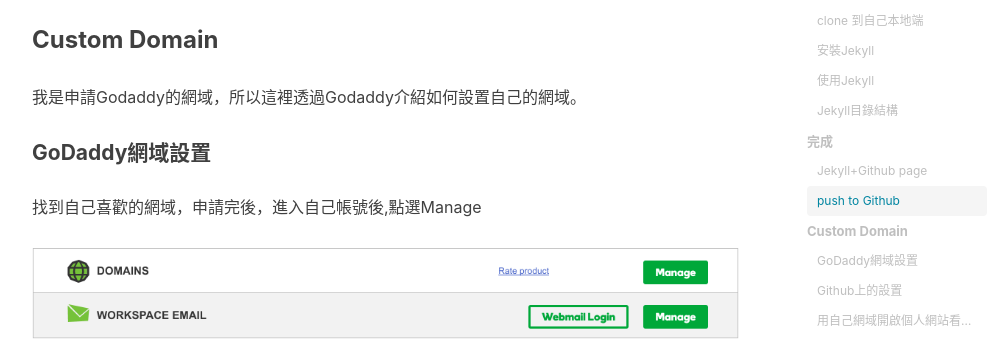
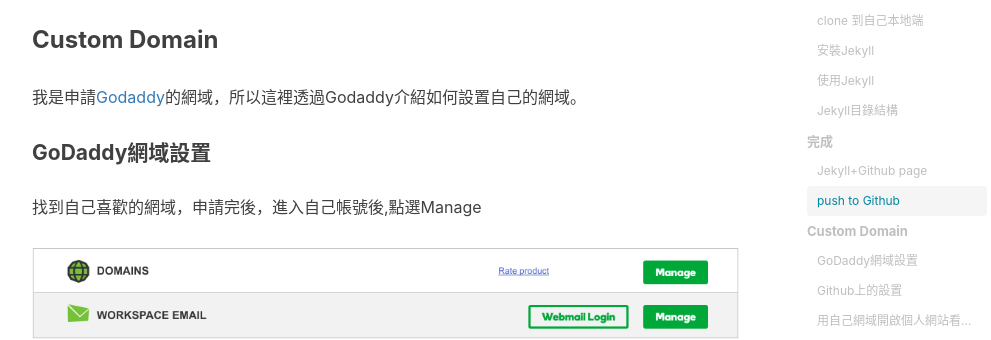
Before and after one commit to john28463719/john28463719.github.io, a Jekyll site: the page built from _posts/2017-01-11-jekyll+github-page.md, in a window 1280 px wide and 900 px high, scrolled down 3188 px. Shown: the part 173-513 px from the top of the window, without its empty margins (233-1224 px from the left). Built offline with Jekyll 4.4.1, drawn with Linux system fonts in a browser that asks for light colours; nearby versions of some CDN libraries; comment, search, counter and statistics services are not loaded; part of the change alters nothing that is shown.

```diff
--- a/_config.yml
+++ b/_config.yml
@@ -34,6 +34,9 @@ facebook_username:  john28463719
 
 anchorjs: true
 
+# Disqus settings
+disqus_username: johnwu
+
 # Markdown settings
 markdown: kramdown
 theme: minima
--- a/_posts/2017-01-11-jekyll+github-page.md
+++ b/_posts/2017-01-11-jekyll+github-page.md
@@ -120,7 +120,7 @@ git push -u origin master
 username一樣是你githhub上的帳號
 
 ### Custom Domain
-我是申請Godaddy的網域，所以這裡透過Godaddy介紹如何設置自己的網域。
+我是申請[Godaddy](https://www.godaddy.com/)的網域，所以這裡透過Godaddy介紹如何設置自己的網域。
 
 #### GoDaddy網域設置
 找到自己喜歡的網域，申請完後，進入自己帳號後,點選Manage
```
Also changed, not shown: 3 other files.
